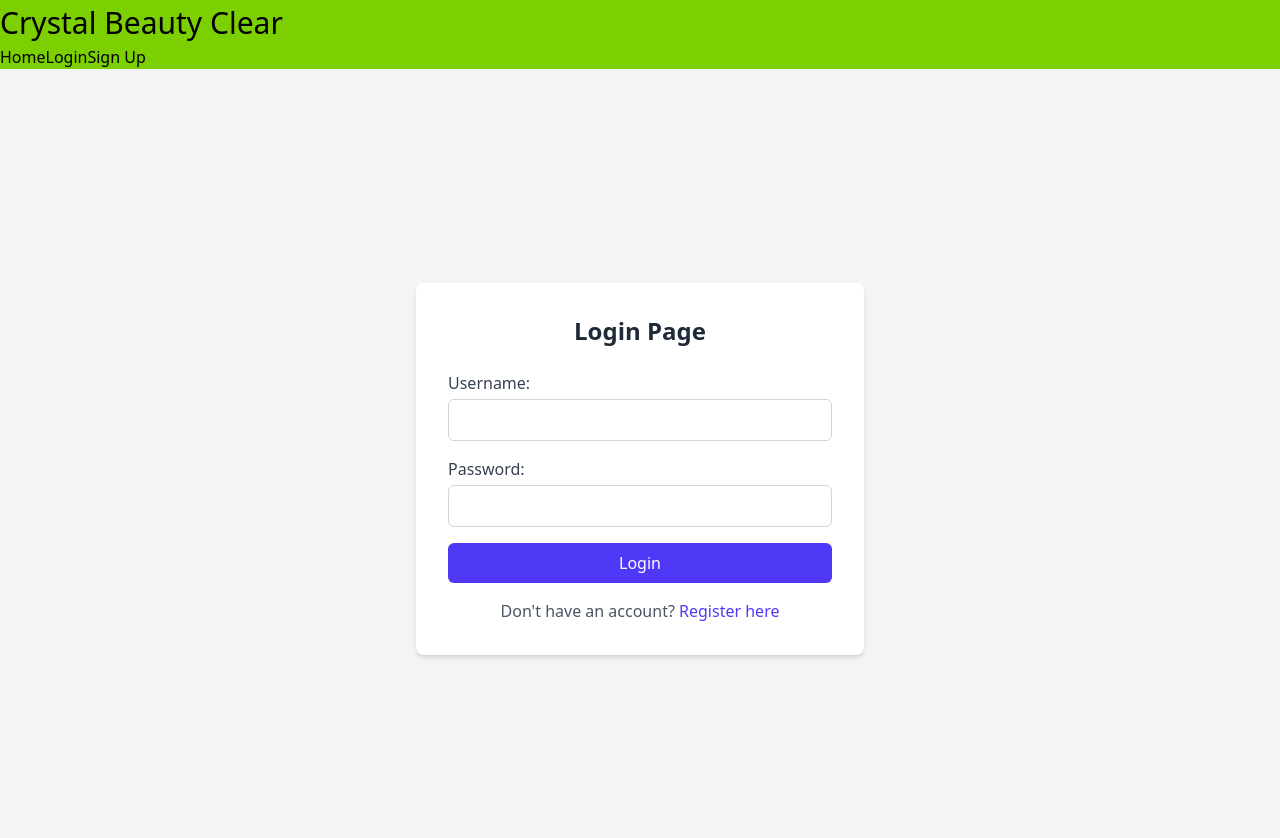
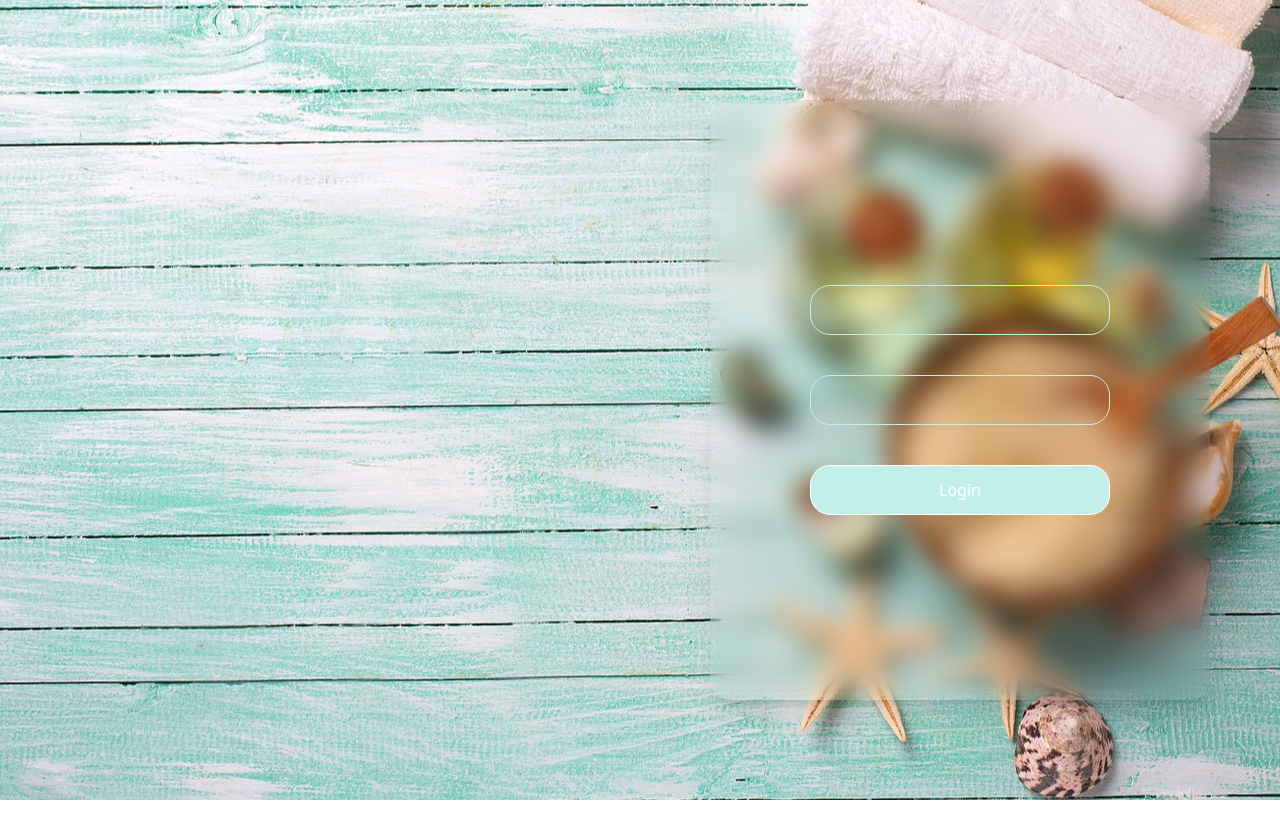
Before and after one commit to TharinduThejan/Crystal-Beauty-website-frontend, a React (Vite) app: page /login in a window 1280 px wide. Shown: the top 838 px of the page. After the commit the page ends 800 px from the top, so only its background shows below. Built offline with nearby package versions, Linux system fonts and the light colour scheme.

Commit message:
create login page with axios , beautiful notification using react toast

```diff
--- a/package.json
+++ b/package.json
@@ -11,8 +11,10 @@
   },
   "dependencies": {
     "@tailwindcss/vite": "^4.1.11",
+    "axios": "^1.11.0",
     "react": "^19.1.0",
     "react-dom": "^19.1.0",
+    "react-hot-toast": "^2.6.0",
     "react-router-dom": "^7.7.1",
     "tailwindcss": "^4.1.11"
   },
--- a/src/App.jsx
+++ b/src/App.jsx
@@ -7,17 +7,21 @@ import SignUp from "./pages/signUp.jsx";
 import { BrowserRouter, Route, Routes } from "react-router-dom";
 import Home from "./pages/home.jsx";
 import AdminPage from "./pages/adminPage.jsx";
+import TestPage from "./pages/testPage.jsx";
+import { Toaster } from "react-hot-toast";
 
 function App() {
   return (
     <BrowserRouter>
       <>
-        <Header />
+        <Toaster position="top-right" />
+        {/* <Header /> */}
         <Routes path="/*">
           <Route path="/" element={<Home />} />
           <Route path="/login" element={<Login />} />
           <Route path="/signup" element={<SignUp />} />
           <Route path="/admin/*" element={<AdminPage />} />
+          <Route path="/testing" element={<TestPage />} />
           {/* //for all other wrong paths */}
           <Route path="/*" element={<h1>404 Not Found</h1>} />
         </Routes>
--- /dev/null
+++ b/src/pages/login page2.jsx
@@ -0,0 +1,57 @@
+export default function Login2() {
+  return (
+    <div className="min-h-screen w-full flex items-center justify-center bg-[url('/login.jpg')] bg-center bg-cover">
+      <div className="bg-white rounded-lg shadow-md p-8 w-full max-w-md">
+        <h2 className="text-2xl font-bold mb-6 text-center text-gray-800">
+          Login Page
+        </h2>
+        <form className="space-y-4">
+          <div>
+            <label
+              htmlFor="username"
+              className="block text-gray-700 font-medium mb-1"
+            >
+              Username:
+            </label>
+            <input
+              type="text"
+              id="username"
+              name="username"
+              required
+              className="w-full px-4 py-2 border border-gray-300 rounded-md focus:outline-none focus:ring-2 focus:ring-indigo-500"
+            />
+          </div>
+
+          <div>
+            <label
+              htmlFor="password"
+              className="block text-gray-700 font-medium mb-1"
+            >
+              Password:
+            </label>
+            <input
+              type="password"
+              id="password"
+              name="password"
+              required
+              className="w-full px-4 py-2 border border-gray-300 rounded-md focus:outline-none focus:ring-2 focus:ring-indigo-500"
+            />
+          </div>
+
+          <button
+            type="submit"
+            className="w-full bg-indigo-600 text-white py-2 rounded-md hover:bg-indigo-700 transition"
+          >
+            Login
+          </button>
+        </form>
+        <p className="mt-4 text-center text-gray-600">
+          Don&apos;t have an account?{" "}
+          <a href="/register" className="text-indigo-600 hover:underline">
+            Register here
+          </a>
+        </p>
+      </div>
+    </div>
+  );
+}
--- a/src/pages/login.jsx
+++ b/src/pages/login.jsx
@@ -1,56 +1,56 @@
+import axios from "axios";
+import { useState } from "react";
+import toast from "react-hot-toast";
 export default function Login() {
+  //e-mail and password are dynamically changing values
+  const [email, setEmail] = useState("");
+  const [password, setPassword] = useState("");
+
+  async function handleLogin() {
+    console.log("Email:", email);
+    console.log("Password:", password);
+    try {
+      const response = await axios.post("http://localhost:3000/users/login", {
+        email,
+        password,
+      });
+      toast.success("Login successful!");
+      console.log(response.data);
+    } catch (error) {
+      toast.error(error.response.data.message);
+    }
+  }
+
   return (
-    <div className="min-h-screen flex items-center justify-center bg-gray-100 p-6">
-      <div className="bg-white rounded-lg shadow-md p-8 w-full max-w-md">
-        <h2 className="text-2xl font-bold mb-6 text-center text-gray-800">
-          Login Page
-        </h2>
-        <form className="space-y-4">
-          <div>
-            <label
-              htmlFor="username"
-              className="block text-gray-700 font-medium mb-1"
-            >
-              Username:
-            </label>
-            <input
-              type="text"
-              id="username"
-              name="username"
-              required
-              className="w-full px-4 py-2 border border-gray-300 rounded-md focus:outline-none focus:ring-2 focus:ring-indigo-500"
-            />
-          </div>
+    <div className="h-screen w-full flex  items-center justify-center bg-[url('/login.jpg')] bg-center bg-cover">
+      <div className="w-[50%] h-full "></div>
 
-          <div>
-            <label
-              htmlFor="password"
-              className="block text-gray-700 font-medium mb-1"
-            >
-              Password:
-            </label>
-            <input
-              type="password"
-              id="password"
-              name="password"
-              required
-              className="w-full px-4 py-2 border border-gray-300 rounded-md focus:outline-none focus:ring-2 focus:ring-indigo-500"
-            />
-          </div>
+      <div className="w-[50%] h-full  justify-center items-center flex">
+        <div className="w-[500px] h-[600px] backdrop-blur-md rounded-[20px] shadow-xl flex flex-col justify-center items-center ">
+          <input
+            onChange={(e) => {
+              setEmail(e.target.value);
+            }}
+            value={email}
+            className="w-[300px] h-[50px] border border-[#c3efe9] rounded-[20px] my-[20px] px-[10px]"
+          />
+
+          <input
+            type="password"
+            onChange={(e) => {
+              setPassword(e.target.value);
+            }}
+            value={password}
+            className="w-[300px] h-[50px] border border-[#c3efe9] rounded-[20px] my-[20px] px-[10px]"
+          />
 
           <button
-            type="submit"
-            className="w-full bg-indigo-600 text-white py-2 rounded-md hover:bg-indigo-700 transition"
+            onClick={handleLogin}
+            className="w-[300px] h-[50px] border bg-[#c3efe9] text-white rounded-[20px] my-[20px]"
           >
             Login
           </button>
-        </form>
-        <p className="mt-4 text-center text-gray-600">
-          Don&apos;t have an account?{" "}
-          <a href="/register" className="text-indigo-600 hover:underline">
-            Register here
-          </a>
-        </p>
+        </div>
       </div>
     </div>
   );
--- /dev/null
+++ b/src/pages/testPage.jsx
@@ -0,0 +1,36 @@
+import { useState } from "react";
+export default function TestPage() {
+  const [count, setCount] = useState(0);
+  // const [a, b] = useState(0);
+  // a =  relevant variable
+  // b =  function that change value in a
+
+  return (
+    <>
+      <div className="w-full h-screen  flex justify-center items-center">
+        <div className="w-[450px] h-[450px] shadow flex justify-center items-center">
+          <button
+            onClick={() => {
+              setCount(count - 1);
+            }}
+            className="bg-blue-600 text-amber-100 font-bold text-center w-[100px] h-[40px] text-[20px] cursor-pointer"
+          >
+            -
+          </button>
+          <span className="text-[30px] font-bold text-center w-[100px] h-[40px] mx-[20px] flex justify-center items-center">
+            {count}
+          </span>
+          <button
+            onClick={() => {
+              setCount(count + 1);
+            }}
+            className="bg-blue-600 text-amber-100 font-bold text-center w-[100px] h-[40px] text-[20px] cursor-pointer"
+          >
+            +
+          </button>
+        </div>
+        {/* <h1>Test Page</h1> */}
+      </div>
+    </>
+  );
+}
```
Also changed, not shown: public/login.jpg (added), 1 other file (tests, documents, lock files or other folders).
